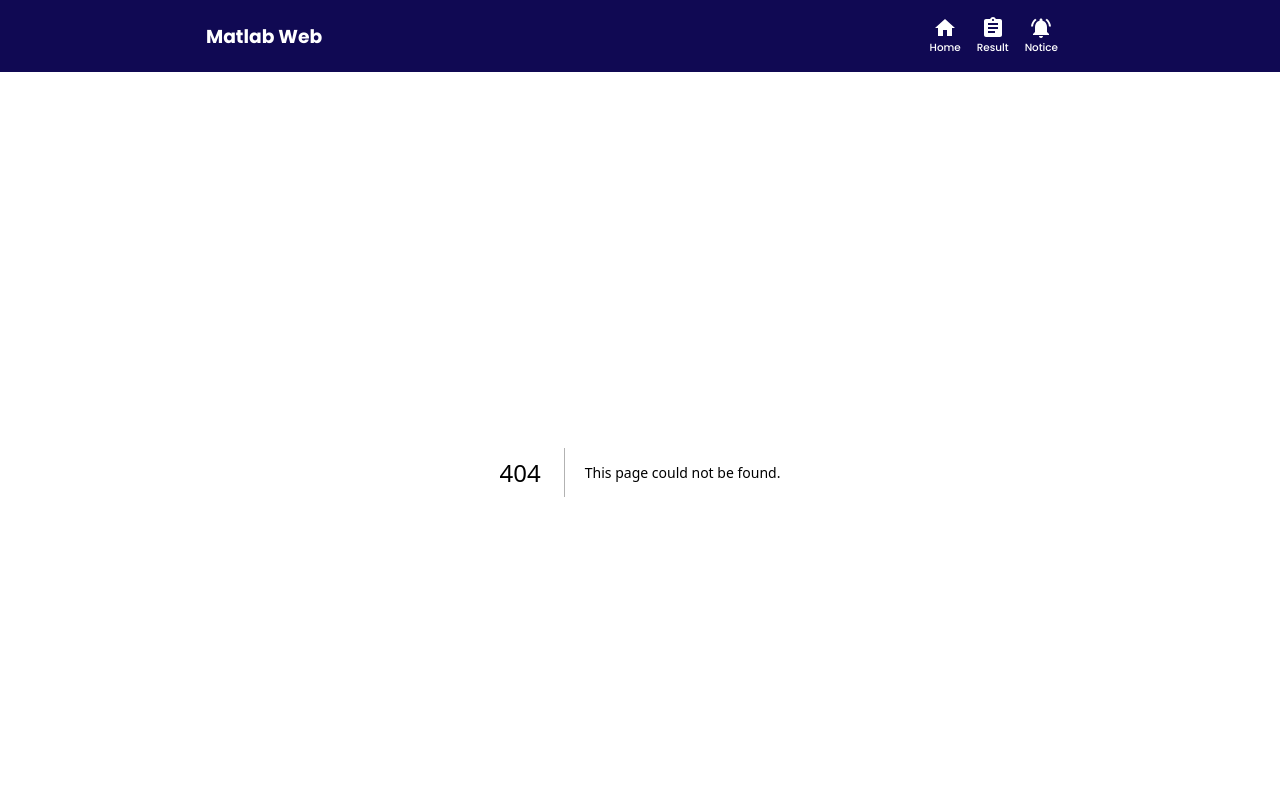
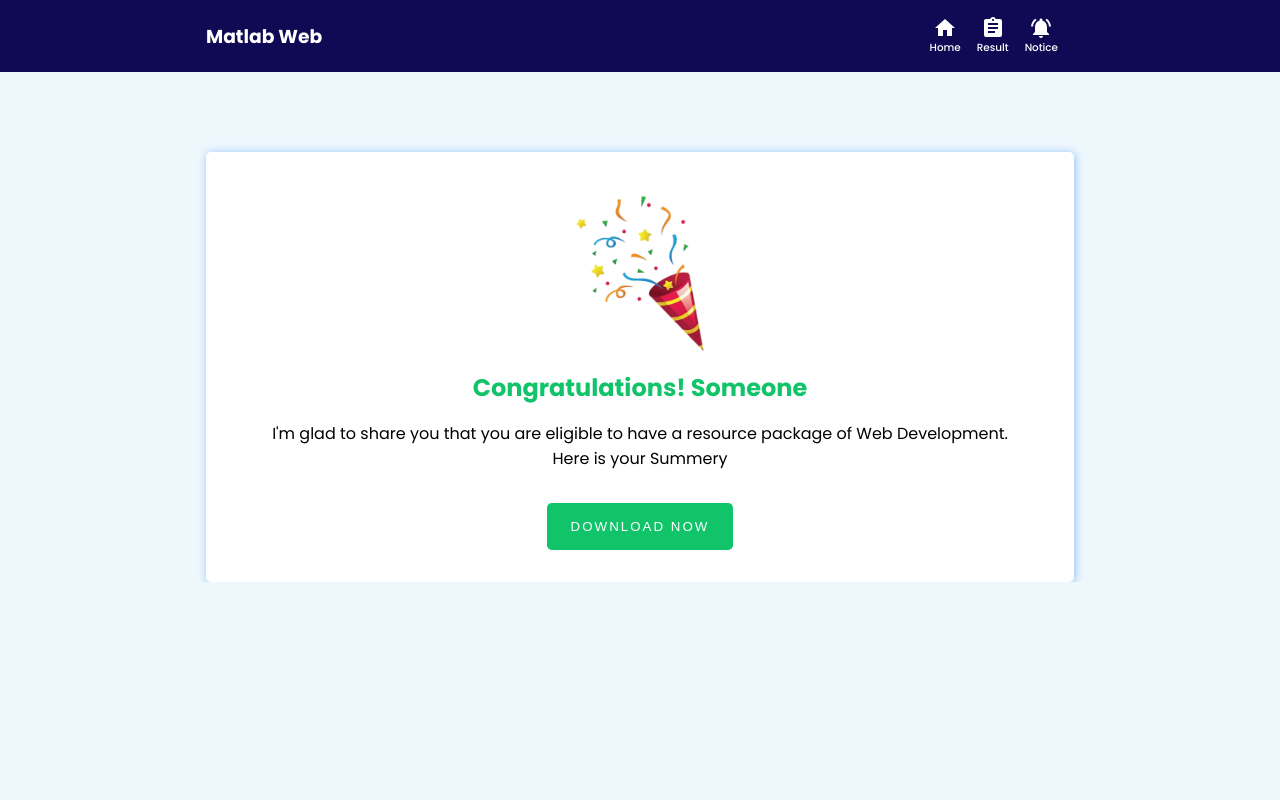
Before and after one commit to hridoysaha969/matlab-web, a Next.js app: page /registration/1 in a window 1280 px wide. Before the commit this address had no page. Shown: the top 800 px of the page. Built offline with nearby package versions, Linux system fonts and the light colour scheme.

Commit message:
version update 2.0.5

```diff
--- /dev/null
+++ b/src/app/registration/[update]/page.js
@@ -0,0 +1,23 @@
+import classes from "@/styles/update.module.css";
+import confetti from "../../../../public/confetti.png";
+import Image from "next/image";
+
+function page() {
+  return (
+    <section className={classes.update_section}>
+      <div className="container">
+        <div className={classes.wrapper}>
+          <Image src={confetti} className={classes.confetti} />
+          <h2>Congratulations! Someone</h2>
+          <p>
+            I'm glad to share you that you are eligible to have a resource
+            package of Web Development. Here is your Summery
+          </p>
+          <button className={classes.download_btn}>Download Now</button>
+        </div>
+      </div>
+    </section>
+  );
+}
+
+export default page;
--- /dev/null
+++ b/src/styles/update.module.css
@@ -0,0 +1,61 @@
+.update_section {
+  height: 100vh;
+}
+.wrapper {
+  background: #fff;
+  text-align: center;
+  padding: 2rem 1.5rem;
+  margin-top: 5rem;
+  border-radius: 0.3rem;
+  -webkit-border-radius: 0.3rem;
+  -moz-border-radius: 0.3rem;
+  -ms-border-radius: 0.3rem;
+  -o-border-radius: 0.3rem;
+  box-shadow: 1px 1px 8px rgba(0, 110, 255, 0.4);
+  position: relative;
+}
+.wrapper h2 {
+  color: rgb(17, 196, 106);
+  margin-bottom: 1rem;
+}
+.wrapper p {
+  padding: 0 2rem;
+  margin-bottom: 1rem;
+}
+.download_btn {
+  border: none;
+  outline: none;
+  padding: 1rem 1.5rem;
+  border-radius: 0.3rem;
+  -webkit-border-radius: 0.3rem;
+  -moz-border-radius: 0.3rem;
+  -ms-border-radius: 0.3rem;
+  -o-border-radius: 0.3rem;
+  background: rgb(17, 196, 106);
+  color: #fff;
+  text-transform: uppercase;
+  letter-spacing: 2px;
+  margin-top: 1rem;
+}
+.confetti {
+  width: 250px;
+  height: auto;
+}
+
+@media screen and (max-width: 576px) {
+  .confetti {
+    width: 150px;
+  }
+  .wrapper p {
+    padding: 0;
+    font-size: 0.85rem;
+  }
+  .wrapper h2 {
+    font-size: 1rem;
+  }
+  .download_btn {
+    padding: 1rem 1rem;
+    font-size: 0.65rem;
+    letter-spacing: 1px;
+  }
+}
```
Also changed, not shown: src/app/registration/page.js (+15 -8 lines), public/confetti.png (added).
